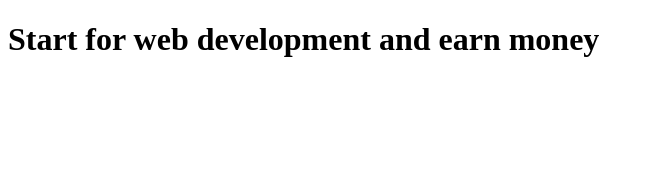
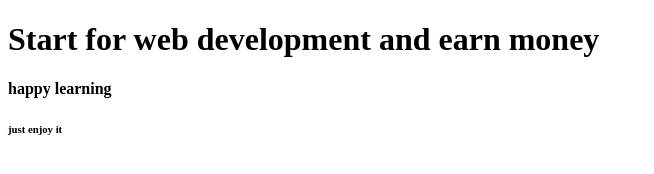
Before and after one commit to AbrarMojahidRafi/rafir-first-website, a plain HTML site: page index.html in a window 1280 px wide. Shown: the whole page, without its empty margins (0-654 px from the left). Drawn offline with Linux system fonts and the light colour scheme.

Commit message:
larned github

```diff
--- a/index.html
+++ b/index.html
@@ -5,5 +5,7 @@
   </head>
   <body>
     <h1>Start for web development and earn money</h1>
+    <h4>happy learning</h4>
+    <h6>just enjoy it</h6>
   </body>
 </html>
```
